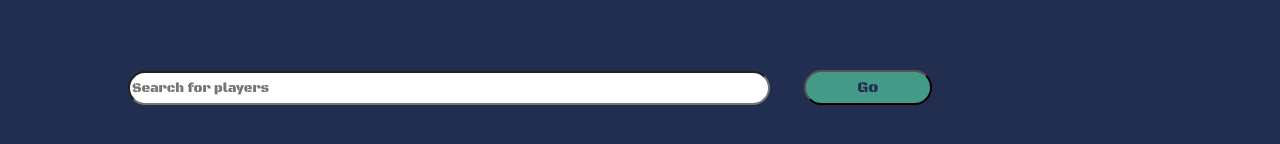
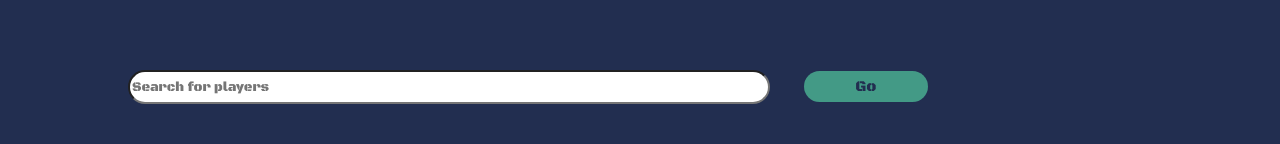
Before and after one commit to Tanujnarnam/bucket_whiz, a React (Create React App) app in the folder front_end/: page /search in a window 1280 px wide. Shown: the part 250-394 px from the top of the page. Built offline with nearby package versions, Linux system fonts and the light colour scheme.

Commit message:
Update index.js

```diff
--- a/front_end/src/components/Search/index.js
+++ b/front_end/src/components/Search/index.js
@@ -1,4 +1,5 @@
 import { useState } from 'react'
+import {Link} from 'react-router-dom'
 import './search.css'
 
 
@@ -18,7 +19,7 @@ const Search = () => {
     <h1 className='search-title'>Search</h1>
     <div className='search'>
       <input type="text" placeholder='Search for players' value={searchValue} onChange={handleSearchChange} className="search-bar"/>
-      <button onClick={handleClick} className='go-button'>Go</button>
+      <Link onClick={handleClick} className='go-button'>Go</Link>
     </div>
     </>
   )
```
